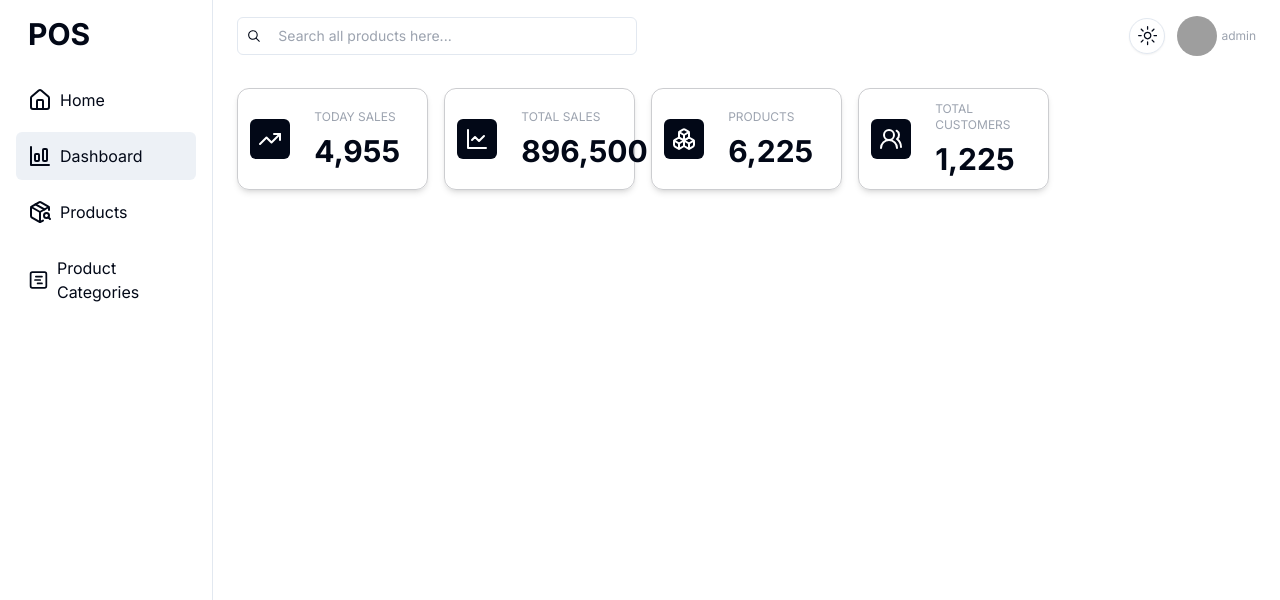
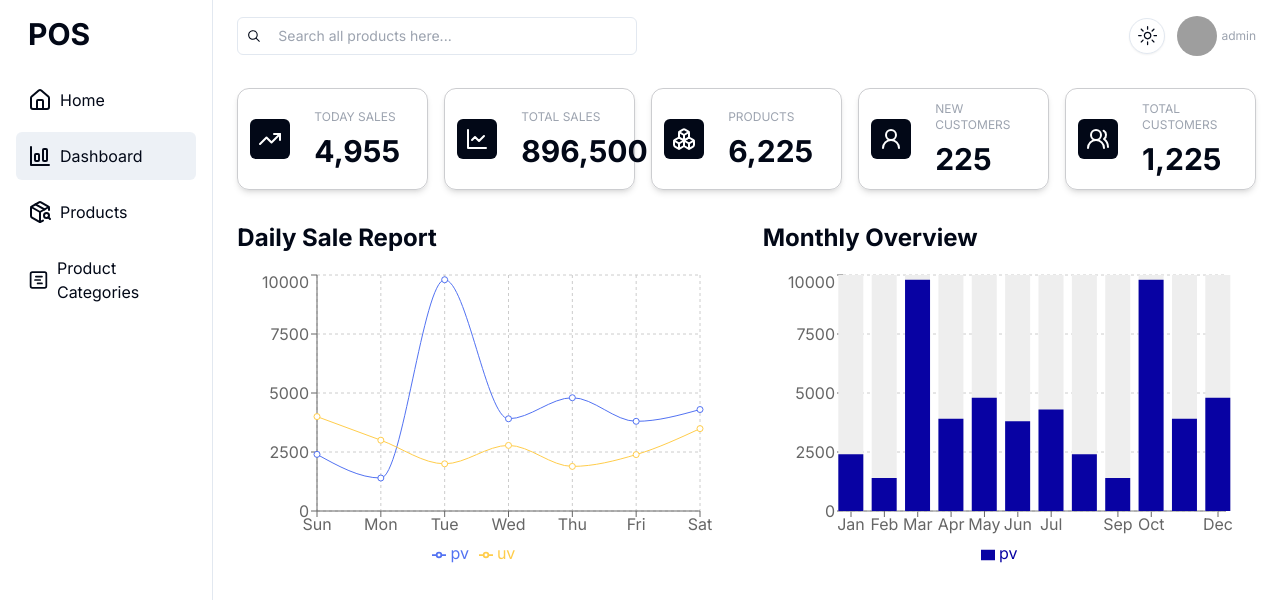
Before and after one commit to one-project-one-month/pos_frontend_next, a Next.js app: page /dashboard in a window 1280 px wide. Shown: the top 600 px of the page. Built offline with nearby package versions, Linux system fonts and the light colour scheme; no server answers; grey boxes are pictures that could not be loaded.

Commit message:
add graph and chart

```diff
--- a/package.json
+++ b/package.json
@@ -35,6 +35,7 @@
         "react": "^18.2.0",
         "react-dom": "^18.2.0",
         "react-hook-form": "^7.51.2",
+        "recharts": "^2.12.4",
         "tailwind-merge": "^2.2.2",
         "tailwindcss-animate": "^1.0.7",
         "uuid": "^9.0.1",
--- a/src/app/(root)/dashboard/page.tsx
+++ b/src/app/(root)/dashboard/page.tsx
@@ -1,6 +1,8 @@
 "use client";
 import Card from "@/components/pages/dashboard/card/card";
-import { TrendingUp, LineChart, UsersRound, Boxes } from "lucide-react";
+import Chart from "@/components/pages/dashboard/chart/chart";
+import Graph from "@/components/pages/dashboard/graph/graph";
+import { TrendingUp, LineChart, UsersRound, Boxes, UserRound } from "lucide-react";
 const cardData = [
     {
         icon: <TrendingUp />,
@@ -18,6 +20,11 @@ const cardData = [
         amount: "6,225",
     },
     {
+        icon: <UserRound />,
+        title: "new customers",
+        amount: "225",
+    },
+    {
         icon: <UsersRound />,
         title: "total customers",
         amount: "1,225",
@@ -26,12 +33,20 @@ const cardData = [
 
 export default function Dashboard() {
     return (
-        <div className="w-full">
-            <div className="grid grid-cols-5 gap-4">
+        <div className="grid w-full grid-cols-2 gap-8">
+            <div className="col-span-2 grid grid-cols-5 gap-4">
                 {cardData.map((data, index) => (
                     <Card key={index} icon={data.icon} title={data.title} amount={data.amount} />
                 ))}
             </div>
+            <div className="h-[300px] w-full space-y-4">
+                <h3 className="text-2xl font-bold">Daily Sale Report</h3>
+                <Graph />
+            </div>
+            <div className="h-[300px] w-full space-y-4">
+                <h3 className="text-2xl font-bold">Monthly Overview</h3>
+                <Chart />
+            </div>
         </div>
     );
 }
--- /dev/null
+++ b/src/components/pages/dashboard/chart/chart.tsx
@@ -0,0 +1,115 @@
+import React, { PureComponent } from "react";
+import {
+    BarChart,
+    Bar,
+    XAxis,
+    YAxis,
+    CartesianGrid,
+    Tooltip,
+    Legend,
+    ResponsiveContainer,
+} from "recharts";
+
+const data = [
+    {
+        name: "Jan",
+        uv: 4000,
+        pv: 2400,
+        amt: 2400,
+    },
+    {
+        name: "Feb",
+        uv: 3000,
+        pv: 1398,
+        amt: 2210,
+    },
+    {
+        name: "Mar",
+        uv: 2000,
+        pv: 9800,
+        amt: 2290,
+    },
+    {
+        name: "Apr",
+        uv: 2780,
+        pv: 3908,
+        amt: 2000,
+    },
+    {
+        name: "May",
+        uv: 1890,
+        pv: 4800,
+        amt: 2181,
+    },
+    {
+        name: "Jun",
+        uv: 2390,
+        pv: 3800,
+        amt: 2500,
+    },
+    {
+        name: "Jul",
+        uv: 3490,
+        pv: 4300,
+        amt: 2100,
+    },
+    {
+        name: "Aug",
+        uv: 4000,
+        pv: 2400,
+        amt: 2400,
+    },
+    {
+        name: "Sep",
+        uv: 3000,
+        pv: 1398,
+        amt: 2210,
+    },
+    {
+        name: "Oct",
+        uv: 2000,
+        pv: 9800,
+        amt: 2290,
+    },
+    {
+        name: "Nov",
+        uv: 2780,
+        pv: 3908,
+        amt: 2000,
+    },
+    {
+        name: "Dec",
+        uv: 1890,
+        pv: 4800,
+        amt: 2181,
+    },
+];
+
+export default class Chart extends PureComponent {
+    static demoUrl = "https://codesandbox.io/s/bar-chart-has-no-padding-jphoc";
+
+    render() {
+        return (
+            <ResponsiveContainer width="100%" height="100%">
+                <BarChart
+                    width={500}
+                    height={300}
+                    data={data}
+                    margin={{
+                        top: 5,
+                        right: 30,
+                        left: 20,
+                        bottom: 5,
+                    }}
+                    barSize={25}>
+                    <XAxis dataKey="name" scale="point" padding={{ left: 8, right: 8 }} />
+                    <YAxis />
+                    <Tooltip />
+                    <Legend />
+                    <CartesianGrid strokeDasharray="3 3" />
+                    <Bar dataKey="pv" fill="#0802A3" background={{ fill: "#eee" }} />
+                </BarChart>
+            </ResponsiveContainer>
+        );
+    }
+}
--- /dev/null
+++ b/src/components/pages/dashboard/graph/graph.tsx
@@ -0,0 +1,86 @@
+"use client";
+import React, { PureComponent } from "react";
+import {
+    LineChart,
+    Line,
+    XAxis,
+    YAxis,
+    CartesianGrid,
+    Tooltip,
+    Legend,
+    ResponsiveContainer,
+} from "recharts";
+
+const data = [
+    {
+        name: "Sun",
+        uv: 4000,
+        pv: 2400,
+        amt: 2400,
+    },
+    {
+        name: "Mon",
+        uv: 3000,
+        pv: 1398,
+        amt: 2210,
+    },
+    {
+        name: "Tue",
+        uv: 2000,
+        pv: 9800,
+        amt: 2290,
+    },
+    {
+        name: "Wed",
+        uv: 2780,
+        pv: 3908,
+        amt: 2000,
+    },
+    {
+        name: "Thu",
+        uv: 1890,
+        pv: 4800,
+        amt: 2181,
+    },
+    {
+        name: "Fri",
+        uv: 2390,
+        pv: 3800,
+        amt: 2500,
+    },
+    {
+        name: "Sat",
+        uv: 3490,
+        pv: 4300,
+        amt: 2100,
+    },
+];
+
+export default class Graph extends PureComponent {
+    static demoUrl = "https://codesandbox.io/s/simple-line-chart-kec3v";
+
+    render() {
+        return (
+            <ResponsiveContainer width="100%" height="100%">
+                <LineChart
+                    width={500}
+                    height={300}
+                    data={data}
+                    margin={{
+                        top: 5,
+                        right: 30,
+                        left: 20,
+                        bottom: 5,
+                    }}>
+                    <CartesianGrid strokeDasharray="3 3" />
+                    <XAxis dataKey="name" />
+                    <YAxis />
+                    <Tooltip />
+                    <Legend />
+                    <Line type="monotone" dataKey="pv" stroke="#5272F2" activeDot={{ r: 8 }} />
+                    <Line type="monotone" dataKey="uv" stroke="#FFCD4B" />
+                </LineChart>
+            </ResponsiveContainer>
+        );
+    }
+}
```
